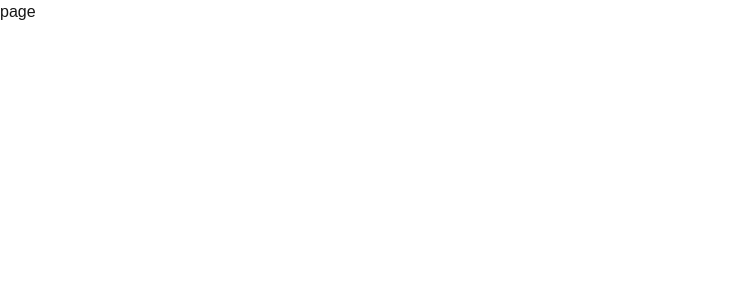
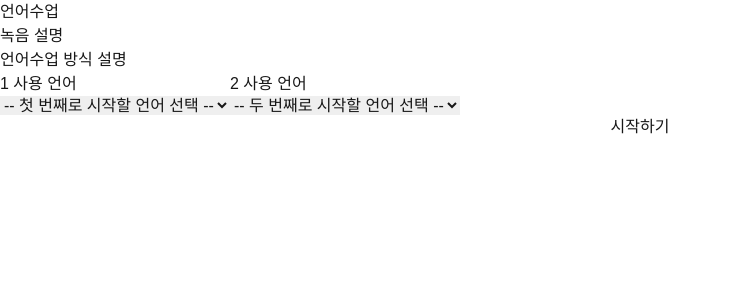
Before and after one commit to someone-to-speak/OnePeak, a Next.js app: page /lesson in a window 1280 px wide. Shown: the top 300 px of the page, without its empty margins (0-731 px from the left). Built offline with nearby package versions, Linux system fonts and the light colour scheme.

Commit message:
feat: 언어수업 페이지 구성, 언어선택 드롭다운

```diff
--- a/src/app/lesson/page.tsx
+++ b/src/app/lesson/page.tsx
@@ -1,5 +1,53 @@
-const page = () => {
-  return <div>page</div>;
+"use client";
+
+import React, { useState } from "react";
+
+const lessonPage = () => {
+  const [language1, setLanguage1] = useState("");
+  const [language2, setLanguage2] = useState("");
+
+  const isSelected = language1 && language2;
+
+  const handleSubmit = (e: React.FormEvent<HTMLFormElement>) => {
+    e.preventDefault();
+
+    if (isSelected) {
+      console.log("Form Submitted:", { language1, language2 });
+    }
+  };
+
+  return (
+    <>
+      <h1>언어수업</h1>
+      <div>
+        <p>
+          녹음 설명 <br />
+          언어수업 방식 설명
+        </p>
+      </div>
+      <form onSubmit={handleSubmit} className="flex flex-col">
+        <div className="flex">
+          <div className="flex flex-col">
+            <label>1 사용 언어</label>
+            <select value={language1} onChange={(e) => setLanguage1(e.target.value)}>
+              <option value="">-- 첫 번째로 시작할 언어 선택 --</option>
+              <option value="English">영어</option>
+              <option value="Korean">한국어</option>
+            </select>
+          </div>
+          <div className="flex flex-col">
+            <label>2 사용 언어</label>
+            <select value={language2} onChange={(e) => setLanguage2(e.target.value)}>
+              <option value="">-- 두 번째로 시작할 언어 선택 --</option>
+              <option value="English">영어</option>
+              <option value="Korean">한국어</option>
+            </select>
+          </div>
+        </div>
+        <button>시작하기</button>
+      </form>
+    </>
+  );
 };
 
-export default page;
+export default lessonPage;
```
